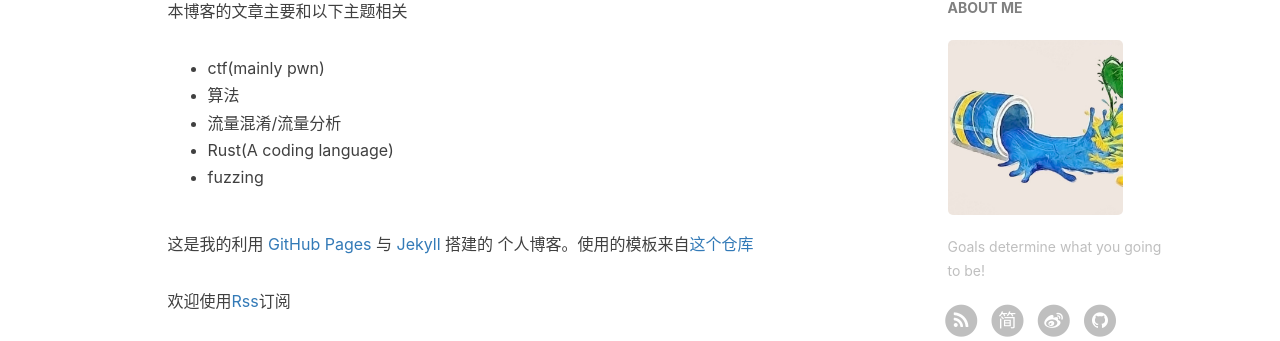
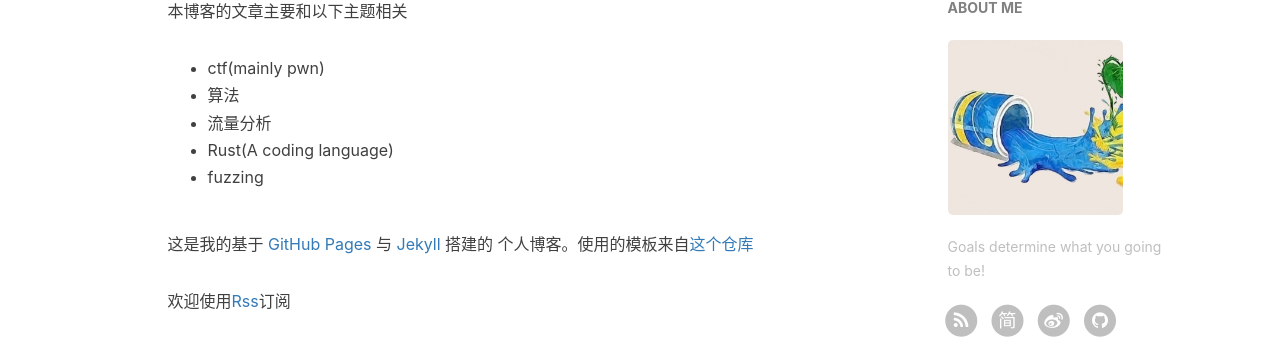
Before and after one commit to pullp/pullp.github.io, a Jekyll site: the page built from about.html, in a window 1280 px wide. Shown: the part 650-991 px from the top of the page. Built offline with Jekyll 4.4.1, drawn with Linux system fonts in a browser that asks for light colours; nearby versions of some CDN libraries; comment, search, counter and statistics services are not loaded.

Commit message:
update about

```diff
--- a/about.html
+++ b/about.html
@@ -26,12 +26,12 @@ header-img: "img/default-bg.png"
     <ul>
         <li>ctf(mainly pwn)</li>
         <li>算法</li>
-        <li>流量混淆/流量分析</li>
+        <li>流量分析</li>
         <li>Rust(A coding language)</li>
         <li>fuzzing</li>
     </ul>
 
-    <p>这是我的利用 <a href="https://pages.github.com/">GitHub Pages</a> 与 <a href="http://jekyll.com.cn/">Jekyll</a> 搭建的 个人博客。使用的模板来自<a href="https://github.com/qiubaiying/qiubaiying.github.io">这个仓库</a></p>
+    <p>这是我的基于 <a href="https://pages.github.com/">GitHub Pages</a> 与 <a href="http://jekyll.com.cn/">Jekyll</a> 搭建的 个人博客。使用的模板来自<a href="https://github.com/qiubaiying/qiubaiying.github.io">这个仓库</a></p>
 
     <p>欢迎使用<a href="https://pullp.github.io/feed.xml">Rss</a>订阅</p>
 
```
